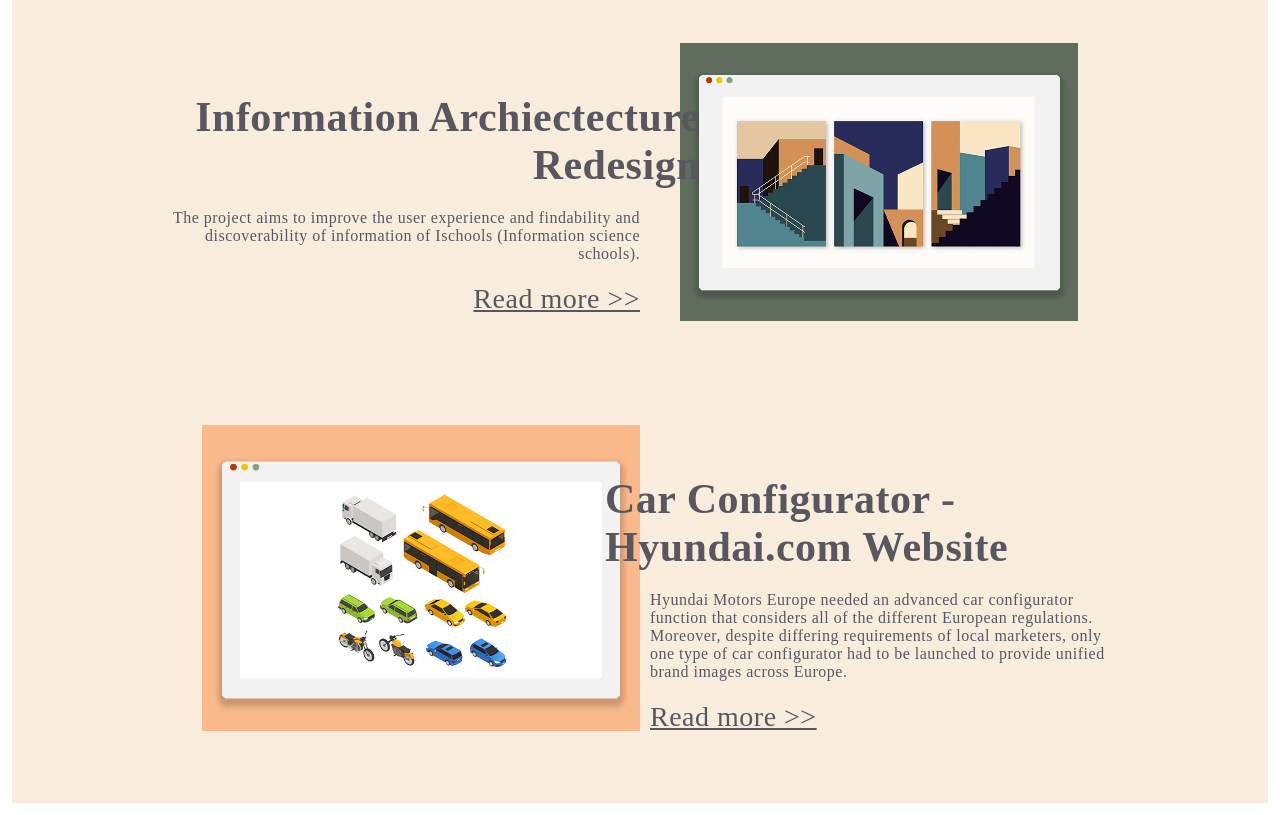
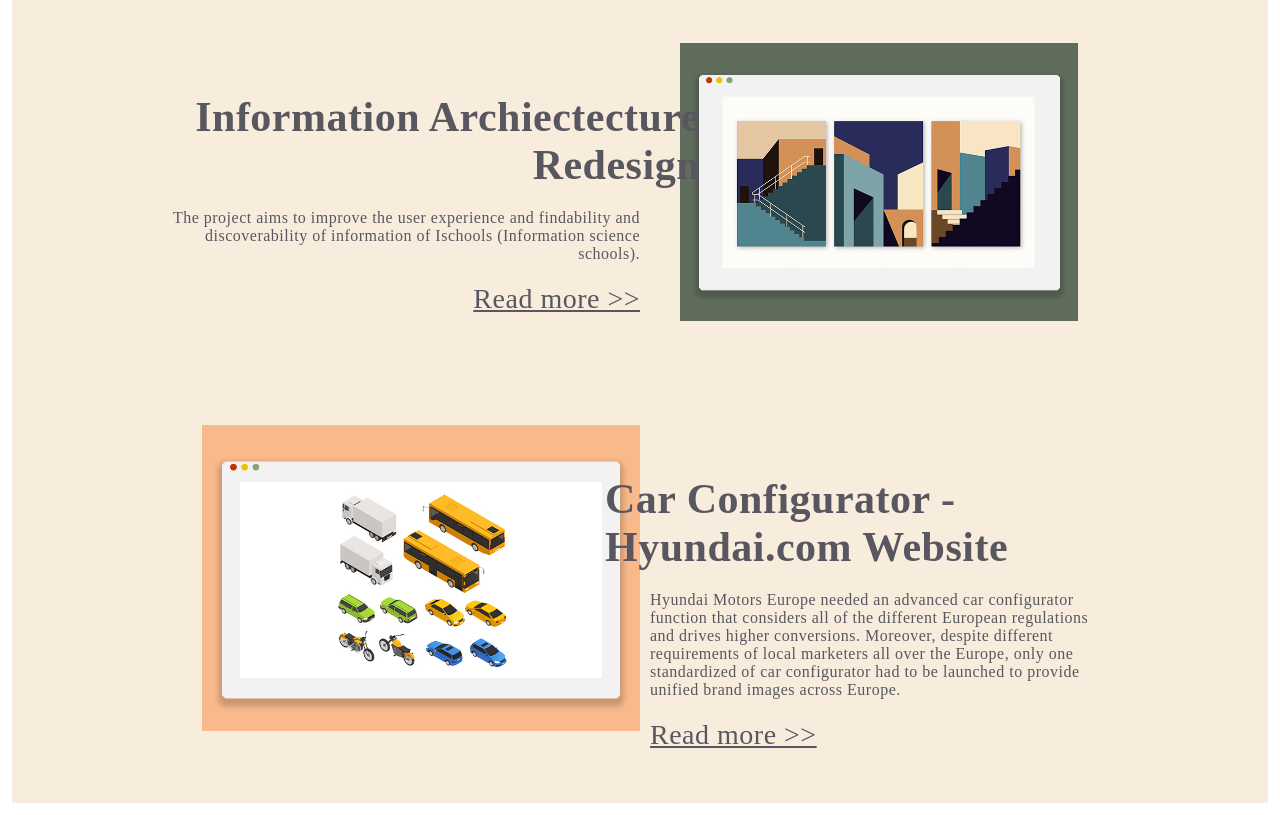
Before and after one commit to Stranger-j/my-portfolio, a plain HTML site: page index.html in a window 1280 px wide. Shown: the part 1031-1846 px from the top of the page. Drawn offline with nearby package versions, Linux system fonts and the light colour scheme; a web font is replaced by a local one.

Commit message:
update car-config

```diff
--- a/index.html
+++ b/index.html
@@ -76,9 +76,10 @@
           <h2>Car Configurator - Hyundai.com Website</h2>
           <p>
             Hyundai Motors Europe needed an advanced car configurator function
-            that considers all of the different European regulations. Moreover,
-            despite differing requirements of local marketers, only one type of
-            car configurator had to be launched to provide unified brand images
+            that considers all of the different European regulations and drives
+            higher conversions. Moreover, despite different requirements of
+            local marketers all over the Europe, only one standardized of car
+            configurator had to be launched to provide unified brand images
             across Europe.
           </p>
           <p>
```
Also changed, not shown: carconfig.html (+3 -2 lines).
